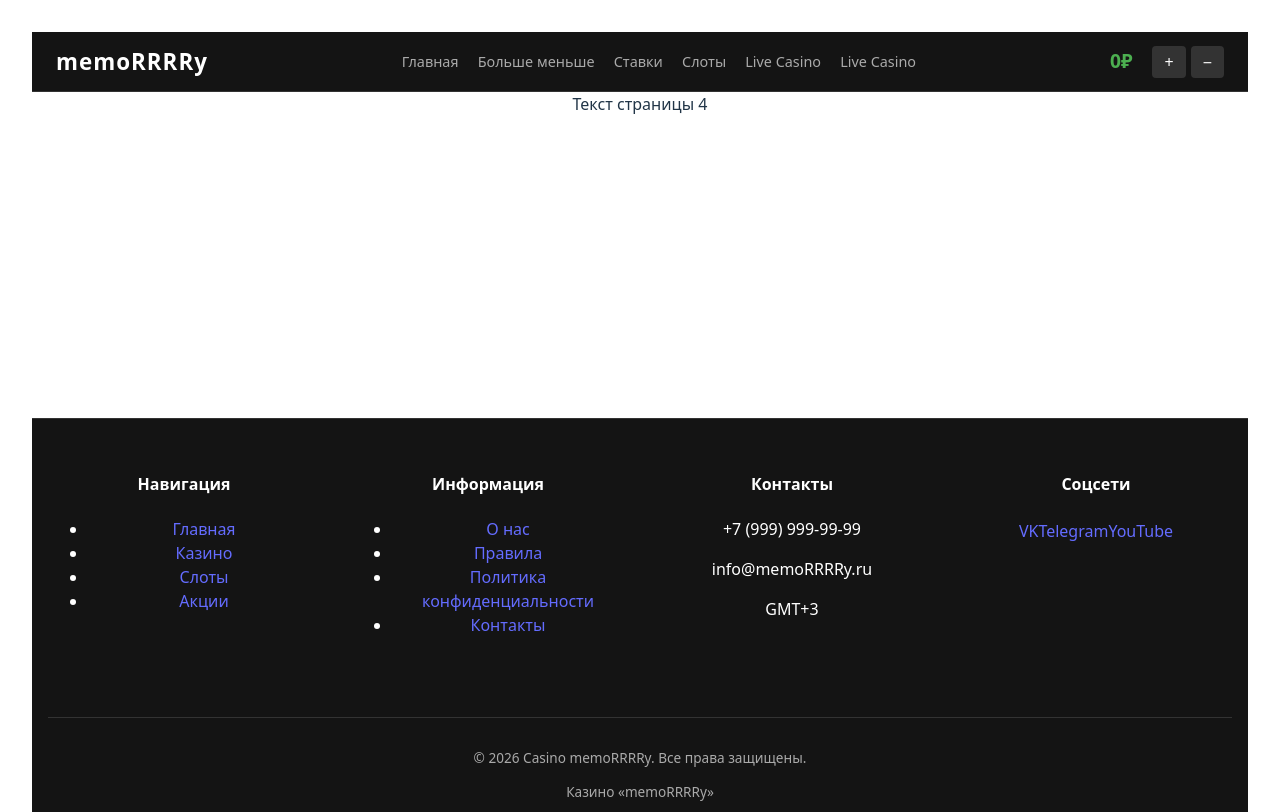
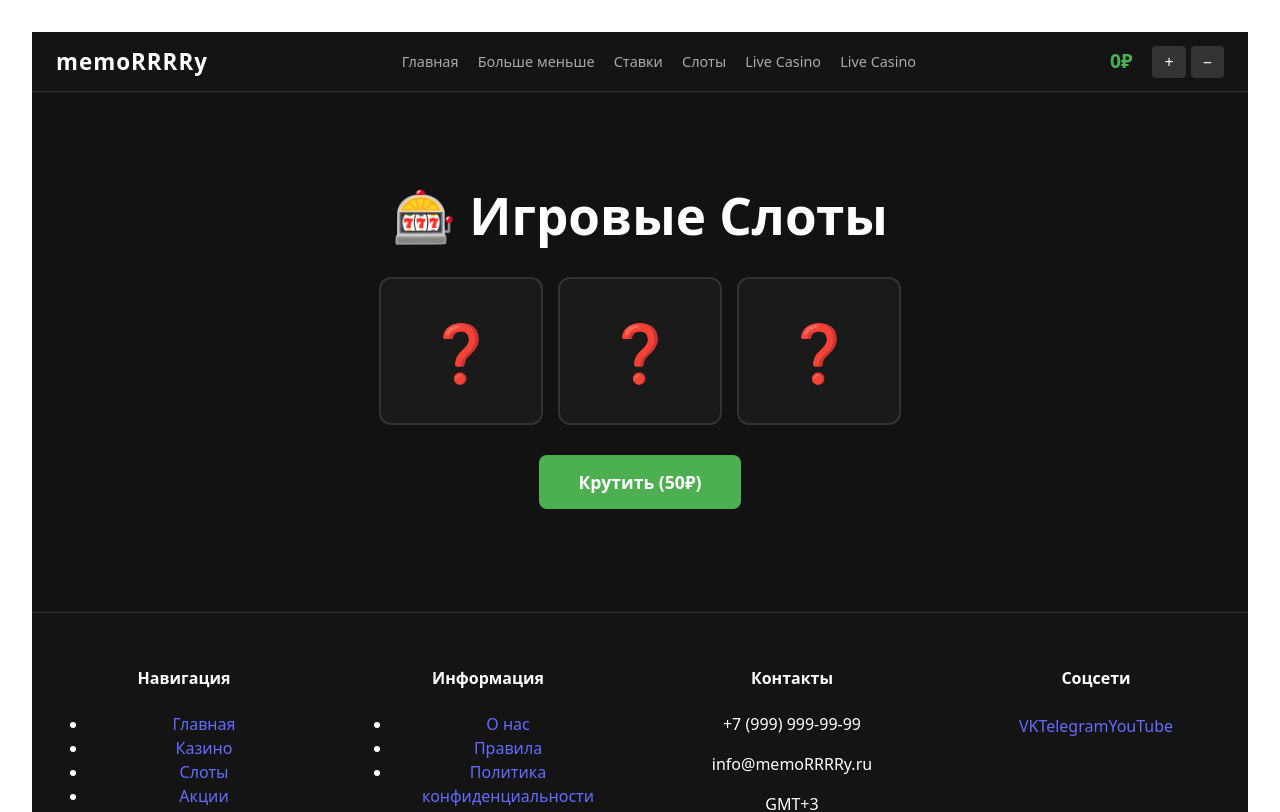
Before and after one commit to Dimabioluwix/Casino, a Vue app: page /page4 in a window 1280 px wide. Shown: the top 812 px of the page. Built offline with nearby package versions, Linux system fonts and the light colour scheme.

Commit message:
набросок макета страницы слотов

```diff
--- a/src/components/page4.vue
+++ b/src/components/page4.vue
@@ -1,11 +1,70 @@
 <script setup>
-import useUsers from '../composables/useUsers';
-const users = useUsers()
+/**
+ * Компонент игровых слотов
+ * Использует глобальный баланс из composables/useUsers.js
+ */
+import { balance } from '../composables/useUsers.js';
+import { ref } from 'vue';
+
+// Состояние барабанов
+const slots = ref(['❓', '❓', '❓']);
+const isSpinning = ref(false);
+
+/**
+ * Логика вращения барабанов
+ */
+function spin() {
+  if (balance.value < 50) {
+    alert('Недостаточно средств для ставки!');
+    return;
+  }
+
+  balance.value -= 50; // Списание ставки
+  isSpinning.value = true;
+
+  // Имитация задержки вращения
+  setTimeout(() => {
+    const symbols = ['🍒', '🍋', '🔔', '💎'];
+    slots.value = slots.value.map(() => symbols[Math.floor(Math.random() * symbols.length)]);
+    isSpinning.value = false;
+
+    // Простая проверка на выигрыш (три одинаковых)
+    if (slots.value[0] === slots.value[1] && slots.value[1] === slots.value[2]) {
+      balance.value += 500;
+      alert('ПОБЕДА! +500₽');
+    }
+  }, 1000);
+}
 </script>
+
 <template>
-   <div>Текст страницы 4</div>
+  <div class="slots-container">
+    <h1>🎰 Игровые Слоты</h1>
+    <div class="machine">
+      <div class="slot" :class="{ 'spinning': isSpinning }" v-for="(symbol, index) in slots" :key="index">
+        {{ symbol }}
+      </div>
+    </div>
+    <div class="controls">
+      <button @click="spin" :disabled="isSpinning" class="spin-button">
+        {{ isSpinning ? 'Вращение...' : 'Крутить (50₽)' }}
+      </button>
+    </div>
+  </div>
+</template>
 
-</template>
 <style scoped>
-
+.slots-container { text-align: center; padding: 60px; color: white; background: #121212; min-height: 50vh; }
+.machine { display: flex; justify-content: center; gap: 15px; margin: 30px 0; }
+.slot {
+  background: #1a1a1a; padding: 30px; border-radius: 12px; border: 2px solid #333;
+  width: 100px; font-size: 3.5rem; transition: transform 0.1s;
+}
+.spinning { animation: shake 0.1s infinite; }
+@keyframes shake { 0% { transform: translateY(-2px); } 100% { transform: translateY(2px); } }
+.spin-button {
+  background: #4caf50; color: white; padding: 15px 40px; border: none;
+  border-radius: 8px; font-weight: bold; cursor: pointer; font-size: 1.1rem;
+}
+.spin-button:disabled { background: #333; cursor: not-allowed; }
 </style>
```
